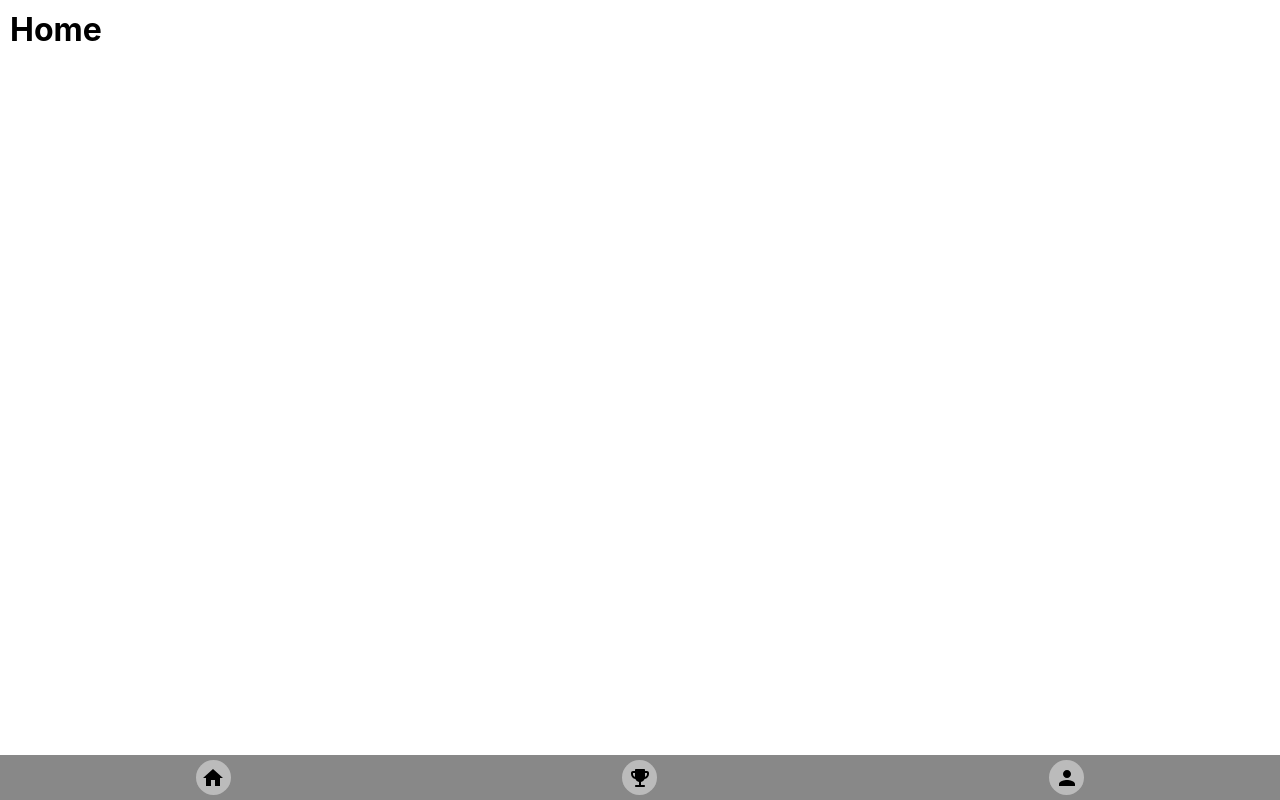
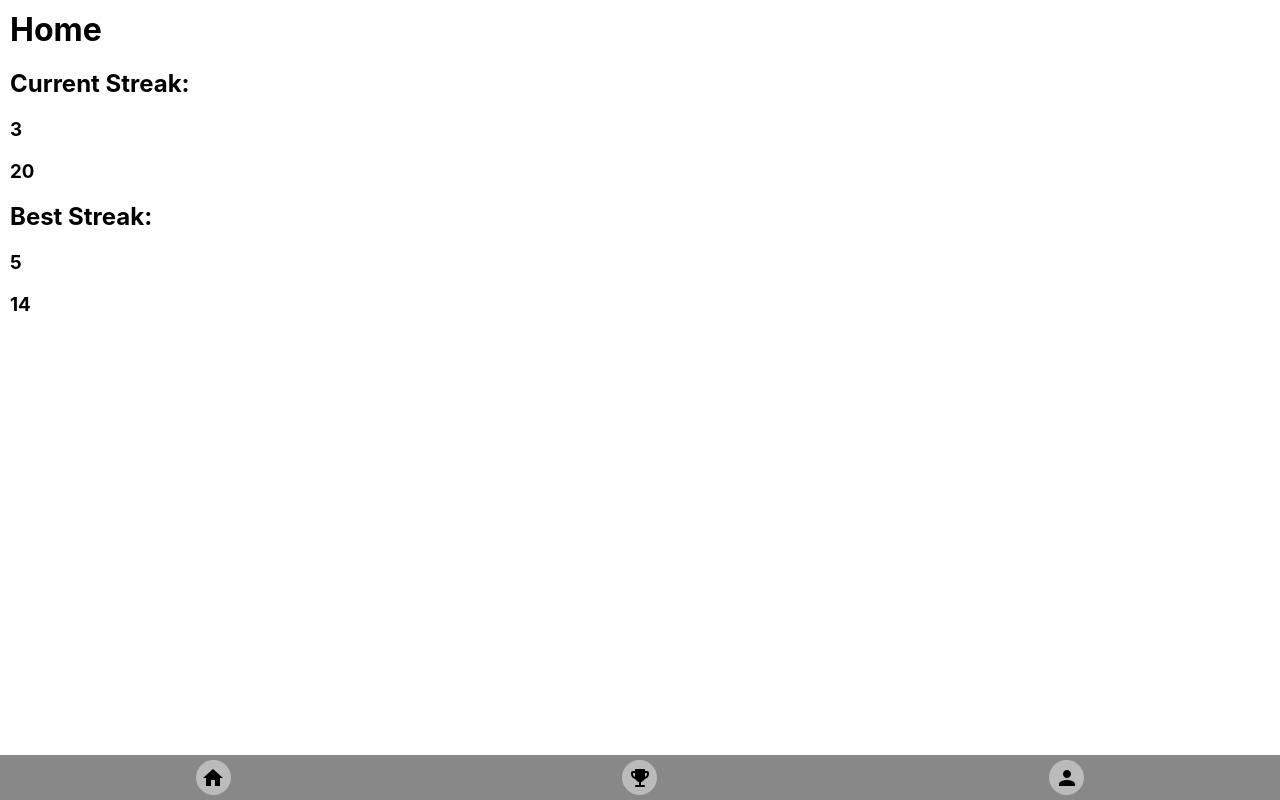
Before and after one commit to michaelhtleung/Nuul, a React (Create React App) app: page /home in a window 1280 px wide. Built offline with nearby package versions, Linux system fonts and the light colour scheme.

Commit message:
add fake streak data

```diff
--- a/src/components/home.js
+++ b/src/components/home.js
@@ -1,8 +1,25 @@
 import React from 'react'
+import Streak from './streak'
+
+var time = {
+	current:{
+		months: 3,
+		days: 20
+	},
+	best: {
+		months: 5,
+		days: 14
+	}
+}
+
 class Home extends React.Component {
 	render() {
 		return <div className="page">
 			<h1>Home</h1>
+			<div className="tile">
+				<Streak streakType={"Current"} time={time.current}/>
+				<Streak streakType={"Best"} time={time.best}/>
+			</div>
 		</div>
 	}
 }
--- /dev/null
+++ b/src/components/streak.js
@@ -0,0 +1,11 @@
+import React from 'react'
+class Streak extends React.Component {
+	render() {
+		return <div className="streak">
+			<h2>{this.props.streakType} Streak:</h2>
+			<h3>{this.props.time.months}</h3>
+			<h3>{this.props.time.days}</h3>
+		</div>
+	}
+}
+export default Streak
```
